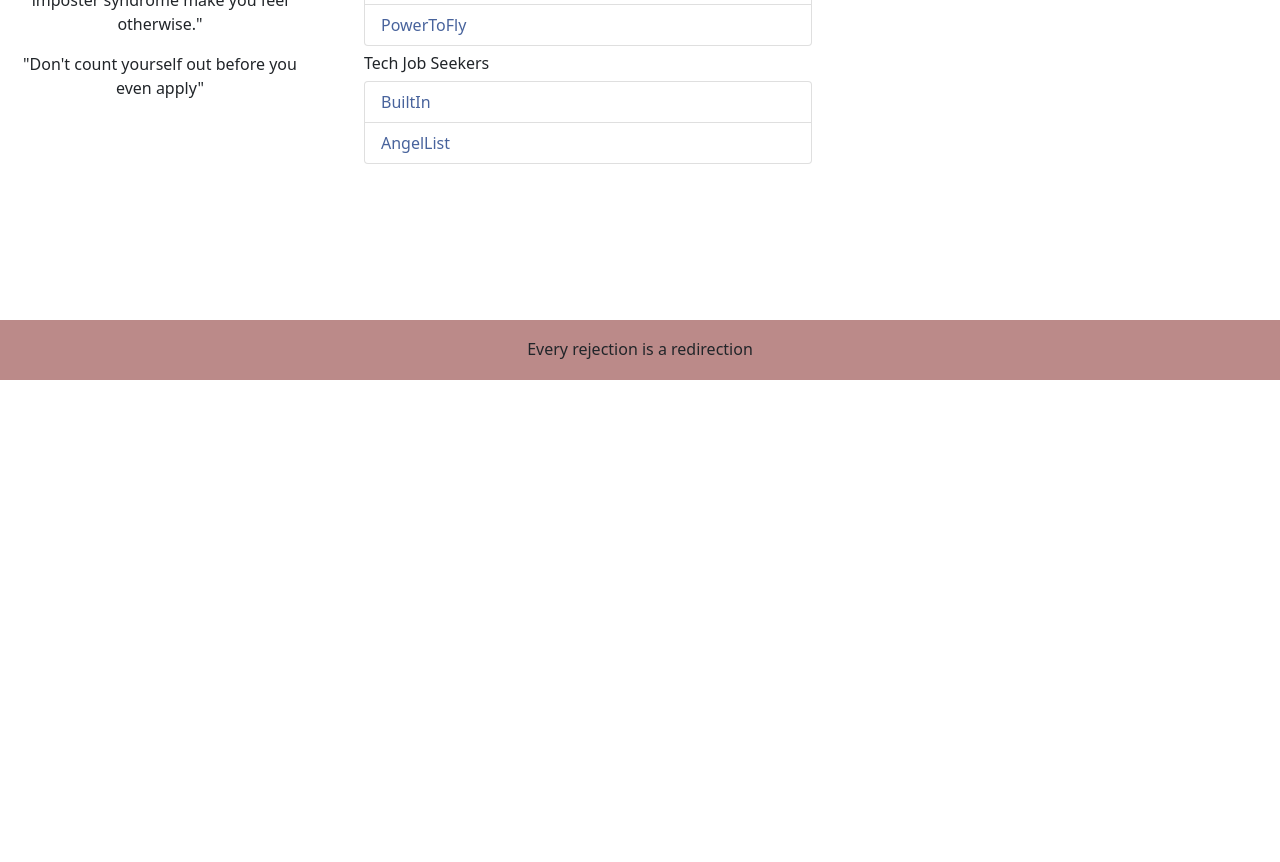
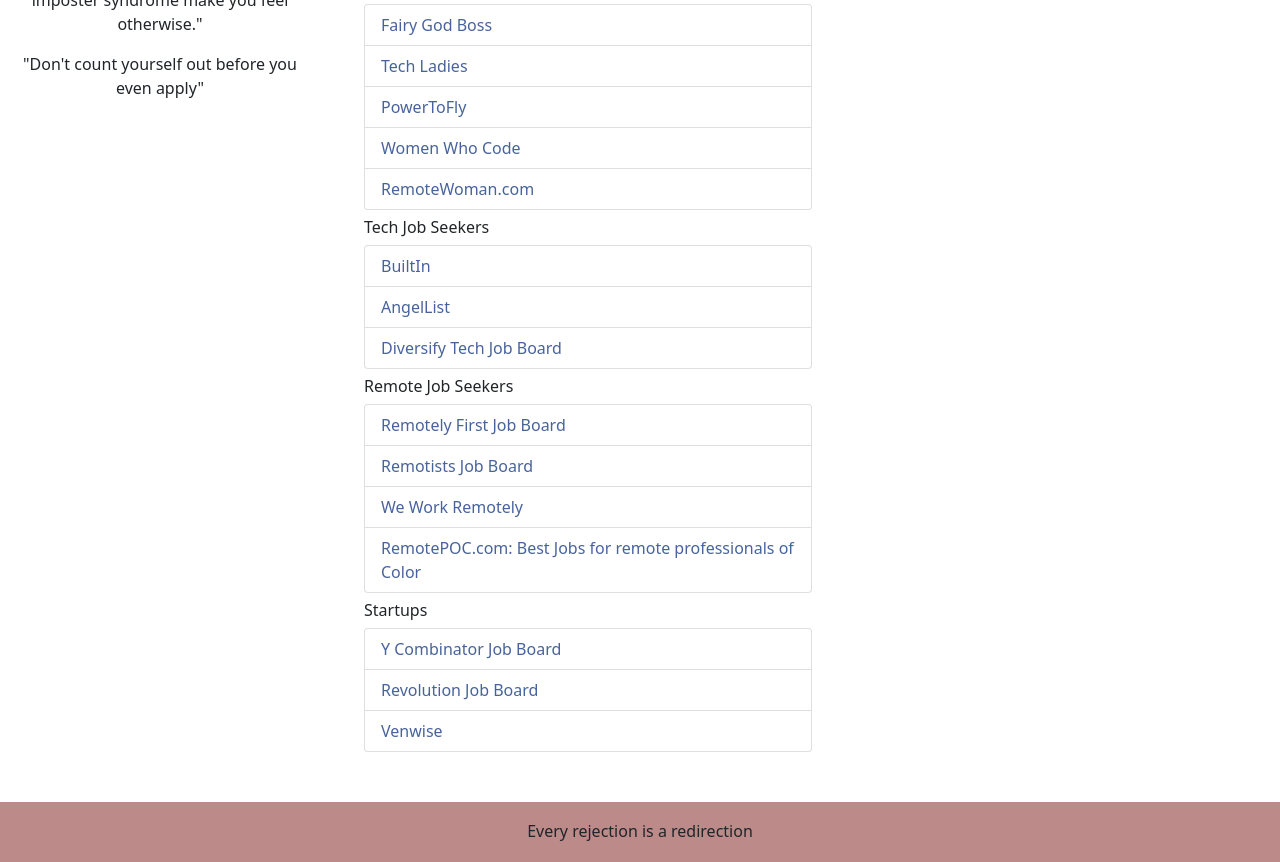
Before and after one commit to MarciaAdler/applicationtracker, a React (Create React App) app in the folder client/: page /resources in a window 1280 px wide. Shown: the part 420-1282 px from the top of the page. Before the commit the page ends 800 px from the top, so only its background shows below. Built offline with nearby package versions, Linux system fonts and the light colour scheme.

Commit message:
added additional resources to resources page

```diff
--- a/client/src/Pages/Resources.js
+++ b/client/src/Pages/Resources.js
@@ -7,6 +7,11 @@
       <h2 className="mt-2 text-center">Resources</h2>
       <h6>For all Job Seekers</h6>
       <ListGroup className="resources-listgroup">
+        <ListGroup.Item>
+          <a href="https://linkedin.com" target="_blank" rel="noreferrer">
+            LinkedIn
+          </a>
+        </ListGroup.Item>
         <ListGroup.Item>
           <a href="https://Wonsulting.com" target="_blank" rel="noreferrer">
             Wonsulting.com
@@ -35,6 +40,11 @@
             Glassdoor
           </a>
         </ListGroup.Item>
+        <ListGroup.Item>
+          <a href="https://jobs.all-hands.us/" target="_blank" rel="noreferrer">
+            All Hands Job Board
+          </a>
+        </ListGroup.Item>
       </ListGroup>
       <h6 className="mt-2">For Women Job Seekers</h6>
       <ListGroup className="resources-listgroup">
@@ -61,6 +71,20 @@
             PowerToFly
           </a>
         </ListGroup.Item>
+        <ListGroup.Item>
+          <a
+            href="https://www.womenwhocode.com/"
+            target="_blank"
+            rel="noreferrer"
+          >
+            Women Who Code
+          </a>
+        </ListGroup.Item>
+        <ListGroup.Item>
+          <a href="https://remotewoman.com/" target="_blank" rel="noreferrer">
+            RemoteWoman.com
+          </a>
+        </ListGroup.Item>
       </ListGroup>
       <h6 className="mt-2">Tech Job Seekers</h6>
       <ListGroup className="resources-listgroup">
@@ -74,6 +98,76 @@
             AngelList
           </a>
         </ListGroup.Item>
+        <ListGroup.Item>
+          <a
+            href="https://www.diversifytech.co/job-board"
+            target="_blank"
+            rel="noreferrer"
+          >
+            Diversify Tech Job Board
+          </a>
+        </ListGroup.Item>
+      </ListGroup>
+      <h6 className="mt-2">Remote Job Seekers</h6>
+      <ListGroup className="resources-listgroup">
+        <ListGroup.Item>
+          <a
+            href="https://www.remotelyfirst.com/"
+            target="_blank"
+            rel="noreferrer"
+          >
+            Remotely First Job Board
+          </a>
+        </ListGroup.Item>
+        <ListGroup.Item>
+          <a href="https://remotists.com/" target="_blank" rel="noreferrer">
+            Remotists Job Board
+          </a>
+        </ListGroup.Item>
+        <ListGroup.Item>
+          <a
+            href="https://weworkremotely.com/"
+            target="_blank"
+            rel="noreferrer"
+          >
+            We Work Remotely
+          </a>
+        </ListGroup.Item>
+        <ListGroup.Item>
+          <a href="https://remotepoc.com/" target="_blank" rel="noreferrer">
+            RemotePOC.com: Best Jobs for remote professionals of Color
+          </a>
+        </ListGroup.Item>
+      </ListGroup>
+      <h6 className="mt-2">Startups</h6>
+      <ListGroup className="resources-listgroup">
+        <ListGroup.Item>
+          <a
+            href="https://ycombinator.getro.com/"
+            target="_blank"
+            rel="noreferrer"
+          >
+            Y Combinator Job Board
+          </a>
+        </ListGroup.Item>
+        <ListGroup.Item>
+          <a
+            href="https://jobs.revolution.com/"
+            target="_blank"
+            rel="noreferrer"
+          >
+            Revolution Job Board
+          </a>
+        </ListGroup.Item>
+        <ListGroup.Item>
+          <a
+            href="https://www.venwise.com/talent-2/"
+            target="_blank"
+            rel="noreferrer"
+          >
+            Venwise
+          </a>
+        </ListGroup.Item>
       </ListGroup>
     </div>
   );
```
